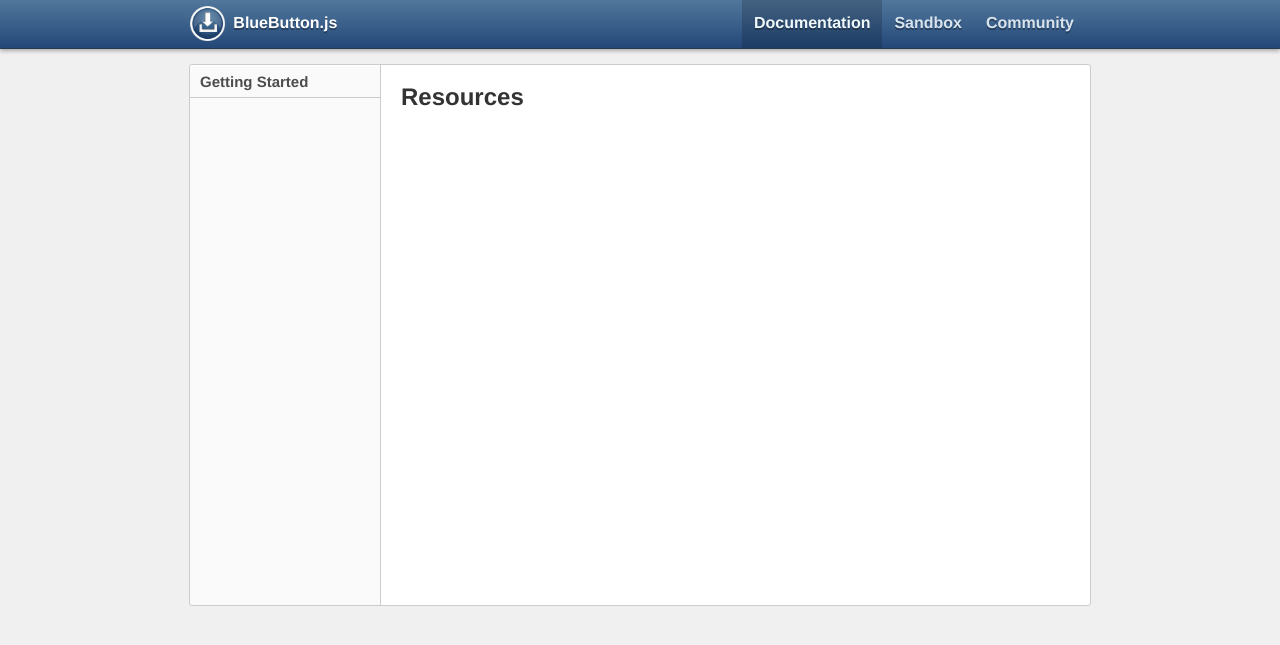
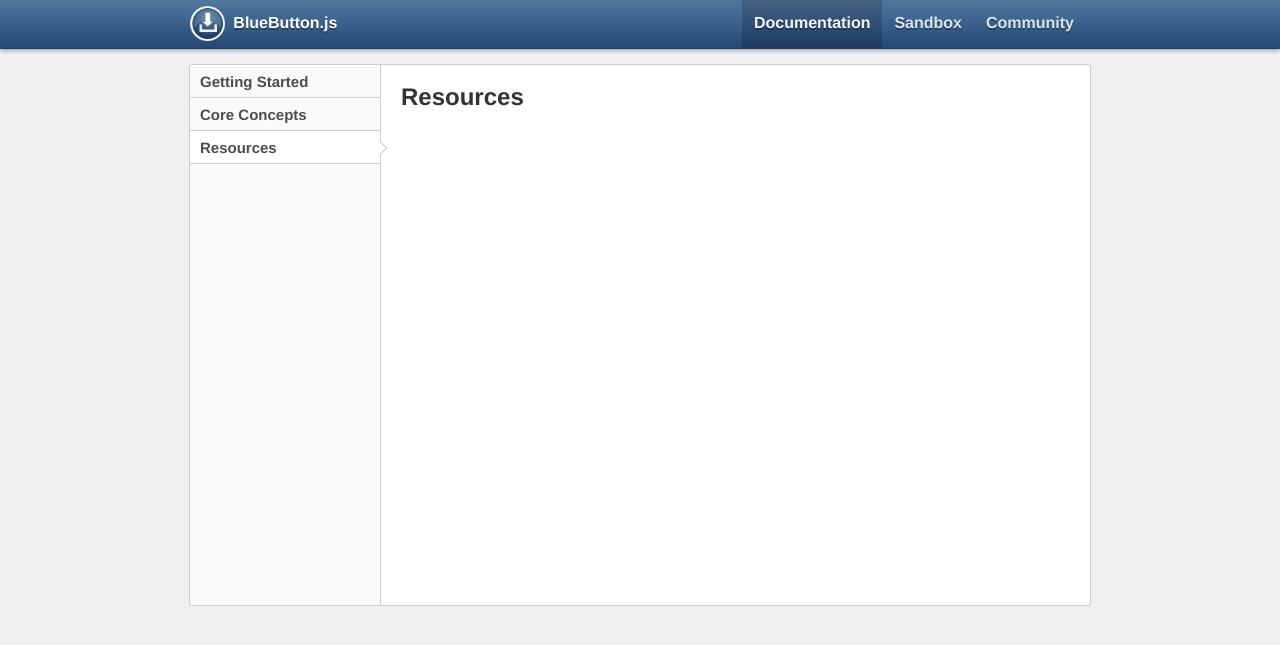
Before and after one commit to blue-button/bluebutton.js, a Jekyll site: the page built from docs/resources.md, in a window 1280 px wide. Shown: the top 645 px of the page. Built offline with Jekyll 4.4.1, drawn with Linux system fonts in a browser that asks for light colours; Markdown is read by kramdown in place of the engine named in the settings.

Commit message:
content updates

```diff
--- a/_layouts/docs.html
+++ b/_layouts/docs.html
@@ -19,9 +19,9 @@
         <ul>
           <li {% if page.url == '/docs/index.html' %}class="active"{% endif %}><a href="/docs"><div>Getting Started</div></a></li>
 
+          <li {% if page.url == '/docs/concepts.html' %}class="active"{% endif %}><a href="/docs/concepts.html"><div>Core Concepts</div></a></li>
+
           <!--
-
-          <li {% if page.url == '/docs/concepts.html' %}class="active"{% endif %}><a href="/docs/concepts.html"><div>Core Concepts</div></a></li>
 
           <li {% if page.url == '/docs/json/index.html' %}class="active"{% endif %}><a href="/docs/json"><div>Blue Button JSON</div></a></li>
 
@@ -46,9 +46,9 @@
 
           </ul>
 
+          -->
+
           <li {% if page.url == '/docs/resources.html' %}class="active"{% endif %}><a href="/docs/resources.html"><div>Resources</div></a></li>
-
-          -->
 
         </ul>
       </div>
```
Also changed, not shown: README.md.
